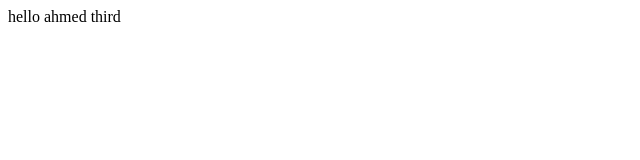
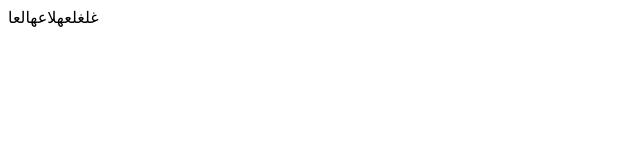
Before and after one commit to SoftwareEngAhmetDemir/learning, a plain HTML site: page index.html in a window 1280 px wide. Shown: the full height of the page, 0-640 px from the left. Drawn offline with Linux system fonts and the light colour scheme.

Commit message:
تلتغ

```diff
--- a/index.html
+++ b/index.html
@@ -7,6 +7,6 @@
     <title>Document</title>
 </head>
 <body>
-    hello ahmed third
+ غلغلعهلاعهالعا
 </body>
 </html>
```
